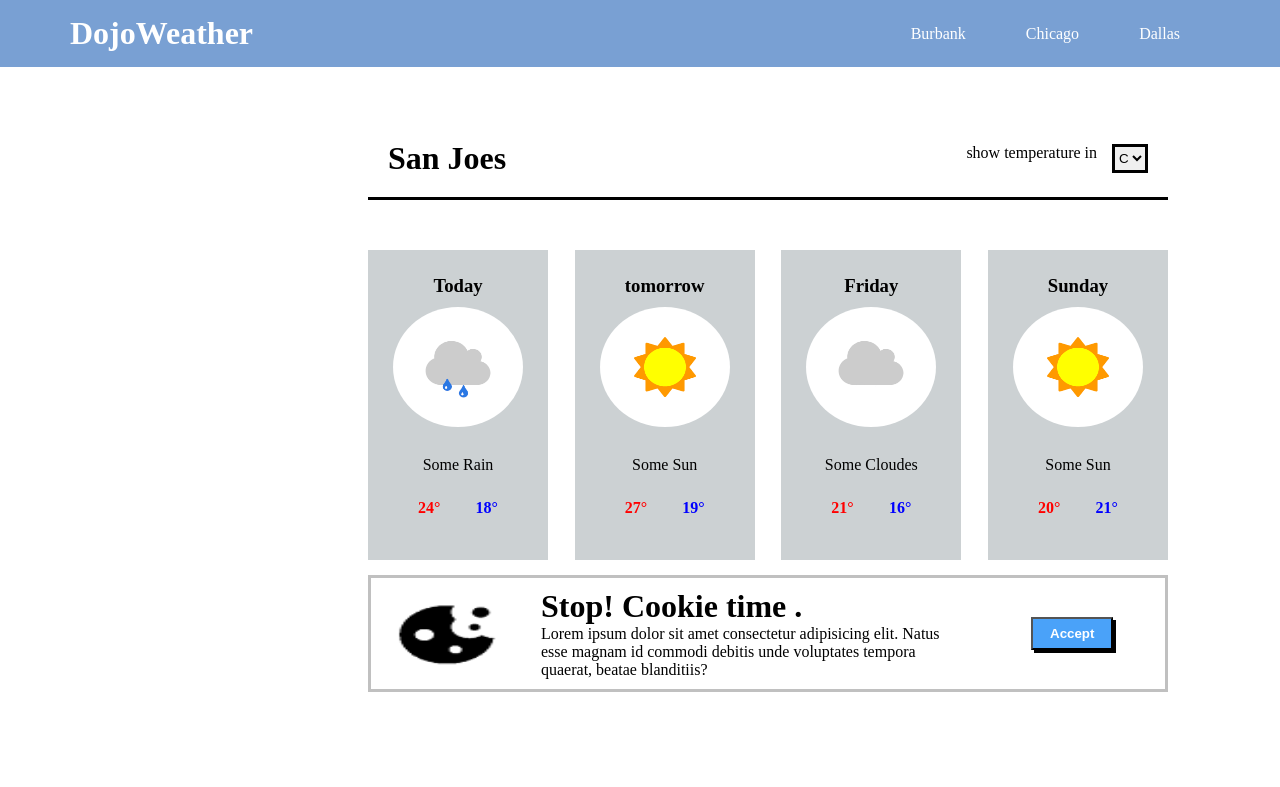
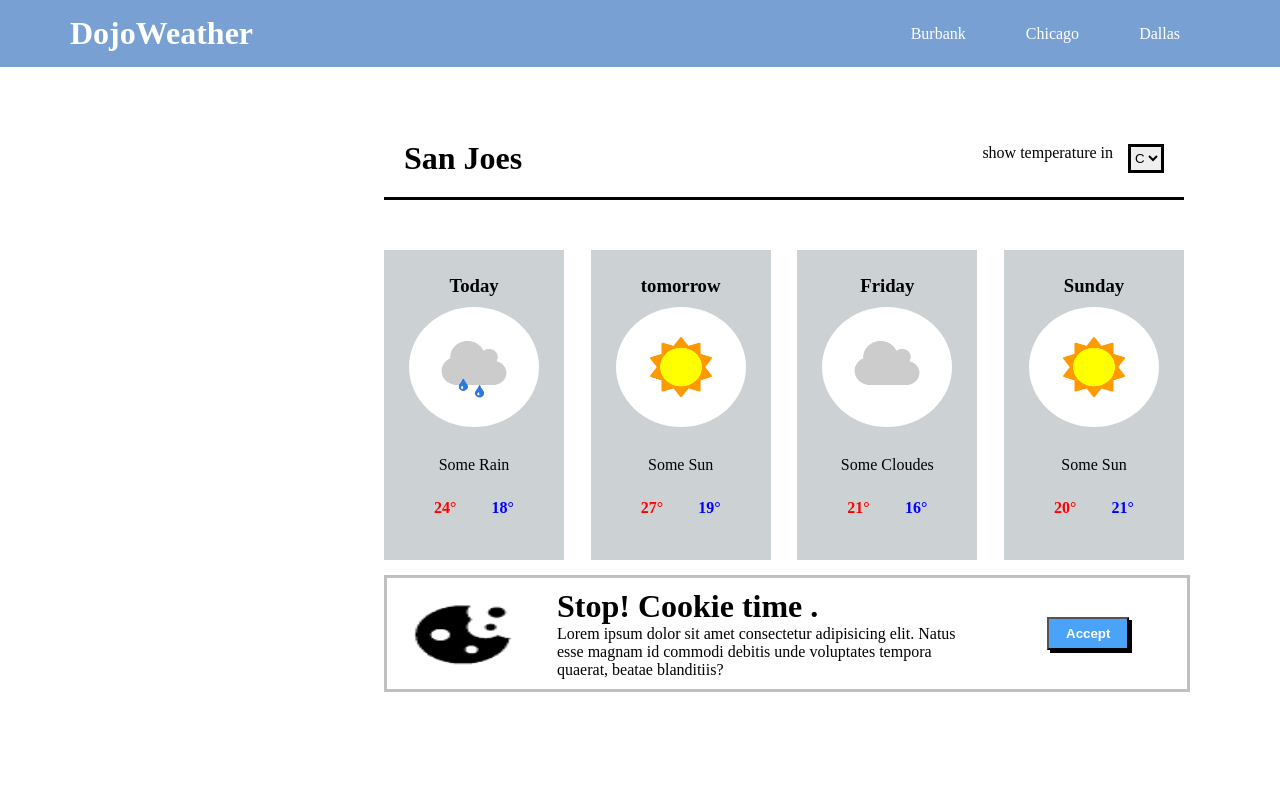
Before and after one commit to erabullari/JS-Codes, a plain HTML site: page DojoWeather/index.html in a window 1280 px wide. Drawn offline with Linux system fonts and the light colour scheme.

Commit message:
DojoWeather updated

```diff
--- a/DojoWeather/style.css
+++ b/DojoWeather/style.css
@@ -27,7 +27,7 @@ header li{
 }
 main{
     width: 50rem;
-    margin: 3.3rem 23rem;
+    margin: 3.3rem 24rem;
 }
 .nav-bottom{
     justify-content: space-between;
@@ -90,6 +90,8 @@ img{
     margin-top: 15px;
     align-items: center;
     border: 3px solid silver;
+    position: fixed;
+    width: 50rem;
 }
 .cookie img{
     height: 80px;
```
